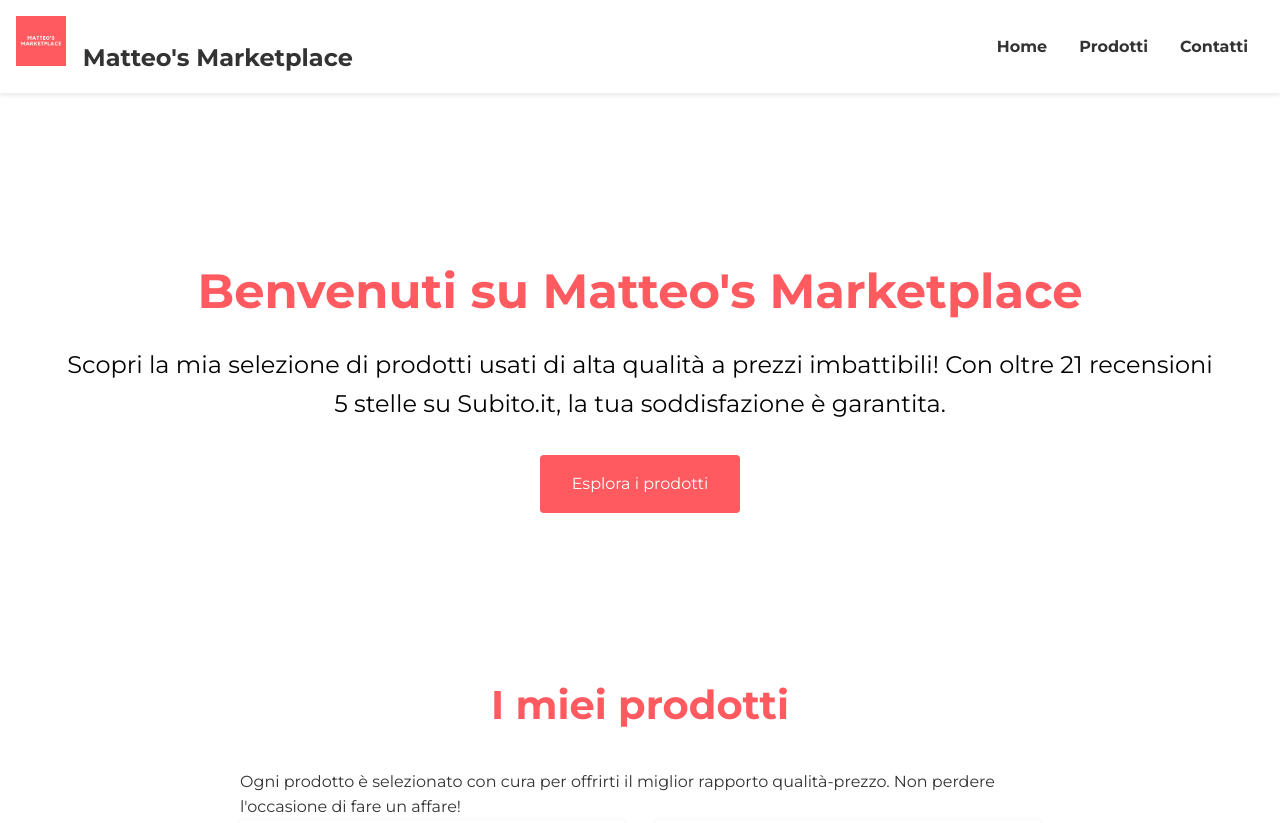
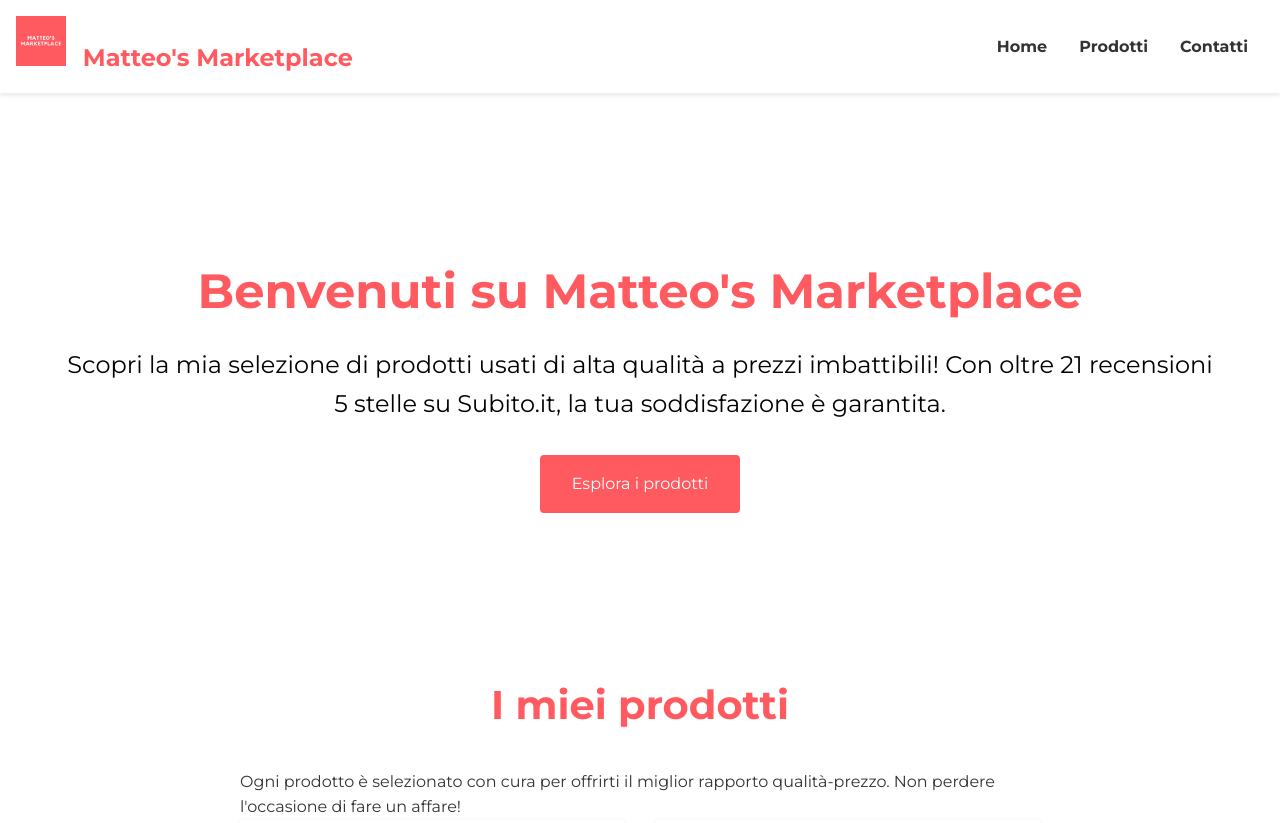
Before and after one commit to blast752/testsite, a plain HTML site: page index.html in a window 1280 px wide. Shown: the top 823 px of the page. Drawn offline with Linux system fonts and the light colour scheme.

Commit message:
Update style.css

```diff
--- a/style.css
+++ b/style.css
@@ -184,13 +184,6 @@ h2 {
     margin-right: 10px;
   }
 
-  .logo a {
-    font-size: 24px;
-    font-weight: bold;
-    color: #333;
-    text-decoration: none;
-  }
-
 footer {
     background-color: #333;
     color: #fff;
```
